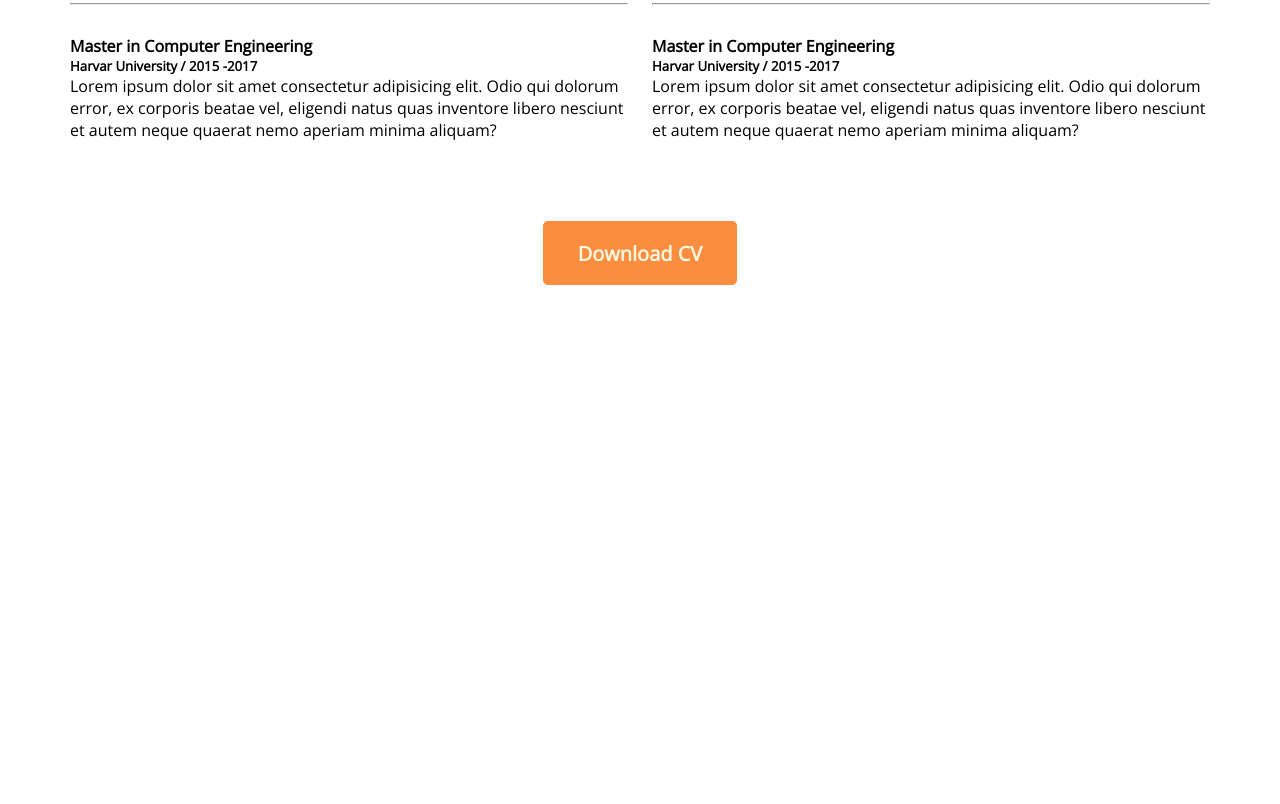
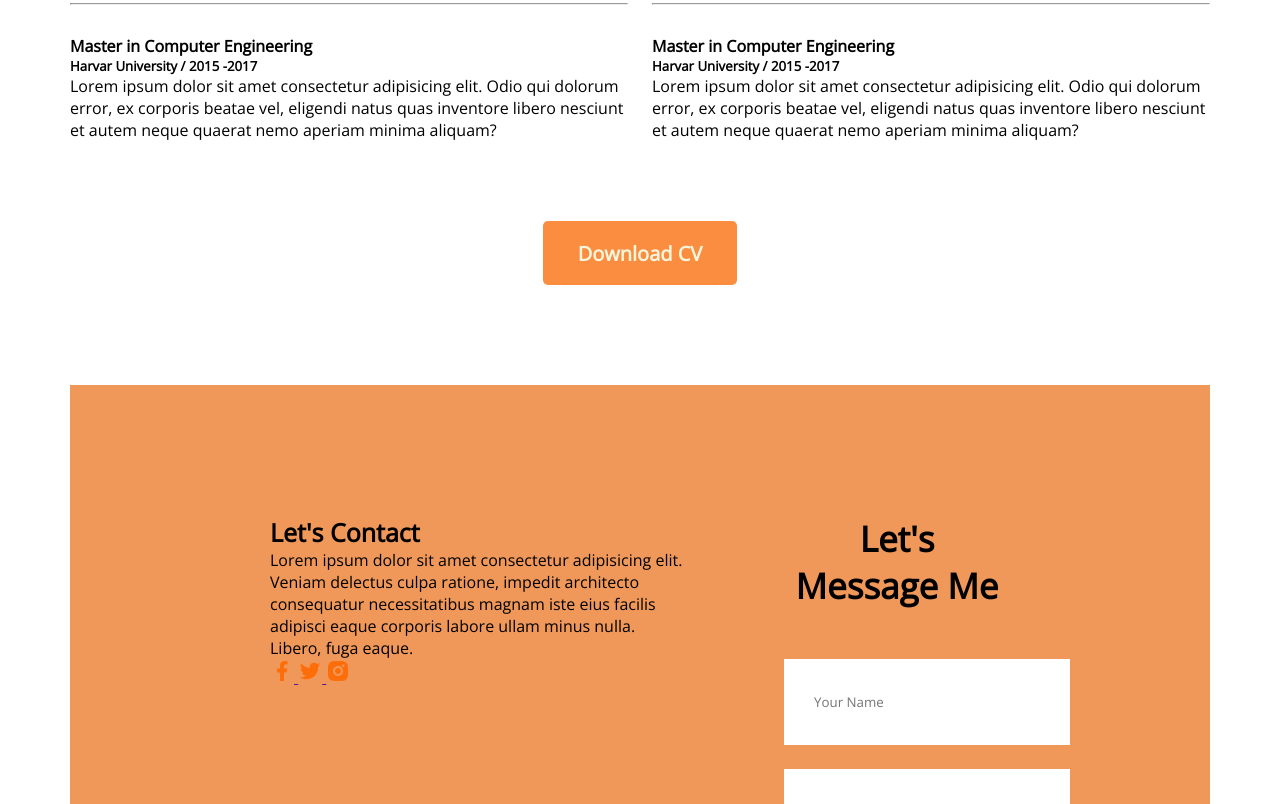
Before and after one commit to miftahujannat/developer-portfolio, a plain HTML site: page index.html in a window 1280 px wide. Shown: the part 2766-3570 px from the top of the page. Before the commit the page ends 3051 px from the top, so only its background shows below. Drawn offline with nearby package versions, Linux system fonts and the light colour scheme.

Commit message:
added contact

```diff
--- a/index.html
+++ b/index.html
@@ -135,6 +135,36 @@
             </div>
 
         </section>
+        <!-- contact section -->
+        <section class="contact">
+            <div>
+                <h2 class="contact-section-title">Let's Contact</h2>
+                <p>
+                    Lorem ipsum dolor sit amet consectetur adipisicing elit. Veniam delectus culpa ratione, impedit architecto consequatur necessitatibus magnam iste eius facilis adipisci eaque corporis labore ullam minus nulla. Libero, fuga eaque.
+                </p>
+                <a href="">
+                    <img src="images/icons/facebook.png" alt="">
+                </a>
+                <a href="">
+                    <img src="images/icons/twitter.png" alt="">
+                </a>
+                <a href="">
+                    <img src="images/icons/insta.png" alt="">
+                </a>
+            </div>
+            <div>
+                <h3 class="section-title">Let's Message Me</h3>
+                <form action="">
+                    <input type="text" name="" placeholder="Your Name">
+                    <input type="email" name="" id="" placeholder="Your Email">
+                    <textarea name="" id="" cols="30" rows="10"
+                     placeholder="Massage">
+                    </textarea>
+                    <input class="btn-primary" type="submit" value="Submit">
+                </form>
+            </div>
+
+        </section>
     </main>
     <footer>
 
--- a/styles/portfolio.css
+++ b/styles/portfolio.css
@@ -75,7 +75,7 @@ main{
 /* about section style */
 .about{
     margin-top: 130px;
-    background: #e78036;
+    background: #ec9353;
     border-radius: 10px;
     padding: 130px 150px;
 }
@@ -113,7 +113,7 @@ main{
     gap:24px;
 }
 .skill{
-    background: #e77422;
+    background: #f09859;
     box-shadow: 0px 6px 50px rgba(0, 0, 0, 0.06);
     border-radius: 5px;
     padding: 30px;
@@ -158,4 +158,27 @@ main{
 .resume-button{
     margin-top: 50px;
     text-align: center;
+    margin-bottom: 100px;
 }
+/* contact styles */
+.contact{
+    display: flex;
+    background-color:#f09859;
+    gap:100px;
+    padding: 130px 200px;
+}
+.contact-section-title{
+    text-align: left;
+    font-weight: 700;
+    font-size: 25px;
+
+}
+.contact input,textarea{
+    margin-bottom: 24px;
+    border: 0;
+    width: 100%;
+    padding: 18px 30px;
+}
+input{
+    height: 50px;
+}
```
